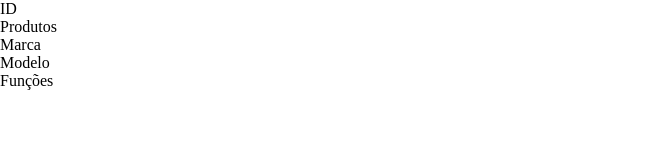
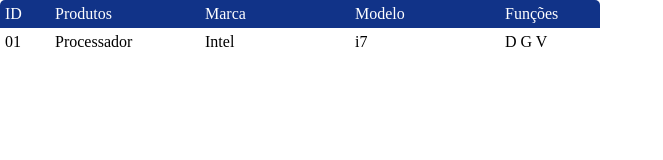
Before and after one commit to CleberSarda/CfbCursos, a website: page aula152.html in a window 1280 px wide. Shown: the whole page, without its empty margins (0-663 px from the left). Drawn offline with Linux system fonts and the light colour scheme.

Commit message:
aula 152 Java Script

```diff
--- a/aula152.html
+++ b/aula152.html
@@ -9,16 +9,21 @@
 <body>
     <div id="dgvProdutos" class="dgv">
         <div id="dgvTitulos" class="dgvTitulos">
-            <div>ID</div>
-            <div>Produtos</div>
-            <div>Marca</div>
-            <div>Modelo</div>
-            <div>Funções</div>
+            <div class="c1">ID</div>
+            <div class="c2">Produtos</div>
+            <div class="c3">Marca</div>
+            <div class="c4">Modelo</div>
+            <div class="c5">Funções</div>
         </div>
-        <div id="dgvDados" class="dgvDados"></div>
+    <div id="dgvDados" class="dgvDados">
+        <div class="dgvLinha">
+            <div class="c1">01</div>
+            <div class="c2">Processador</div>
+            <div class="c3">Intel</div>
+            <div class="c4">i7</div>
+            <div class="c5">D G V</div>
+        </div>
     </div>
-
-
     <script src="aula152.js" type="module"></script>
 </body>
 </html>
--- a/estilos152.css
+++ b/estilos152.css
@@ -4,3 +4,48 @@
     margin: 0px;
     box-sizing: border-box;
 }
+.dgv{
+    display: flex;
+    justify-content: flex-start;
+    align-self: flex-start;
+    flex-direction: column;
+}
+.dgvTitulos{
+    display: flex;
+    justify-content: flex-start;
+    align-self: flex-start;
+    flex-direction: row;
+    background-color: #138;
+    color: #fff;
+    border-radius: 5px 5px 0px 0px;
+}
+.dgvTitulos div, .dgvLinha{
+    padding: 5px;
+}
+.dgvDados{
+    display: flex;
+    justify-content: flex-start;
+    align-self: flex-start;
+    flex-direction: column;
+}
+.dgvLinha{
+    display: flex;
+    justify-content: flex-start;
+    align-self: flex-start;
+    flex-direction: row;
+}
+.c1{
+    width: 50px;
+}
+.c2{
+    width: 150px;
+}
+.c3{
+    width: 150px;
+}
+.c4{
+    width: 150px;
+}
+.c5{
+    width: 100px;
+}
```
